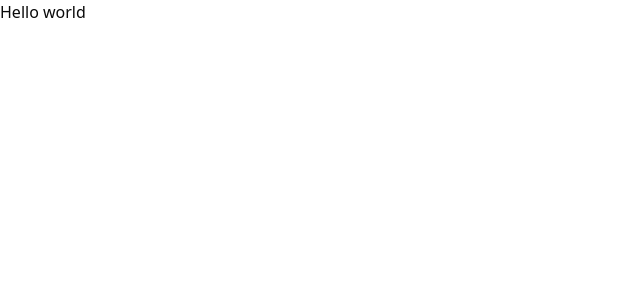
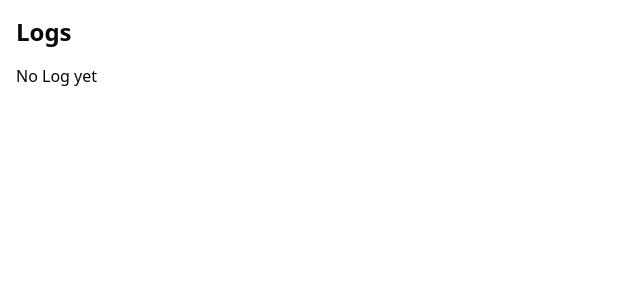
Before and after one commit to jiebinzhou98/daily-tracker, a Next.js app: page /logs in a window 1280 px wide. Shown: the top 300 px of the page, without its empty margins (0-640 px from the left). Built offline with nearby package versions, Linux system fonts and the light colour scheme.

Commit message:
feat: fix home page -> client component

```diff
--- a/src/app/logs/page.tsx
+++ b/src/app/logs/page.tsx
@@ -1,5 +1,26 @@
+"use client";
+
+import { useLocalStorageLogs } from "@/hooks/useLocalStorageLogs";
+
 export default function LogPage(){
+    const { logs } = useLocalStorageLogs();
+
     return (
-        <div>Hello world</div>
+        <main className="p-4">
+            <h1 className="text-2xl font-bold">Logs</h1>
+            <div className="mt-4 space-y-2">
+                {logs.length === 0 ?(
+                    <p>No Log yet</p>
+                ): (
+                    logs
+                        .sort((a,b) => b.timestamp - a.timestamp)
+                        .map((log, index) => (
+                            <div key={index} className="p-2 border rounded">
+                                {log.date} - {log.type}
+                            </div>
+                        ))
+                )}
+            </div>
+        </main>
     )
 }
--- a/src/hooks/userLocalStorageLogs.ts
+++ b/src/hooks/useLocalStorageLogs.ts
@@ -1,6 +1,6 @@
 'use client';
 
-import { useState,useEffect } from "react";
+import { useState, useEffect } from "react";
 
 export interface LogItem {
     date: string;
@@ -8,29 +8,36 @@ export interface LogItem {
     timestamp: number;
 }
 
+const STORAGE_KEY = "personal-tracker-logs";
+
 export function useLocalStorageLogs() {
     const [logs, setLogs] = useState<LogItem[]>([]);
 
     useEffect(() => {
-        const stored = localStorage.getItem("personal-tracker-logs");
-        if(stored){
+        const stored = localStorage.getItem(STORAGE_KEY);
+        if (stored) {
             setLogs(JSON.parse(stored));
         }
     }, []);
 
     const saveLogs = (newLogs: LogItem[]) => {
         setLogs(newLogs);
-        localStorage.setItem("personal-tracker-logs", JSON.stringify(newLogs));
+        localStorage.setItem(STORAGE_KEY, JSON.stringify(newLogs));
     }
 
     const addLog = (type: "coffee" | "exercise" | "job") => {
+        const stored = localStorage.getItem(STORAGE_KEY);
+        const currentLogs: LogItem[] = stored ? JSON.parse(stored) : [];
+
         const today = new Date().toISOString().split("T")[0];
         const newLog: LogItem = {
             date: today,
             type,
             timestamp: Date.now(),
         };
-        saveLogs([...logs, newLog]);
+        const updatedLogs = [...currentLogs, newLog];
+        saveLogs(updatedLogs);
     };
-    return {logs, addLog};
+
+    return { logs, addLog };
 }
```
Also changed, not shown: src/app/page.tsx (+7 -6 lines).
